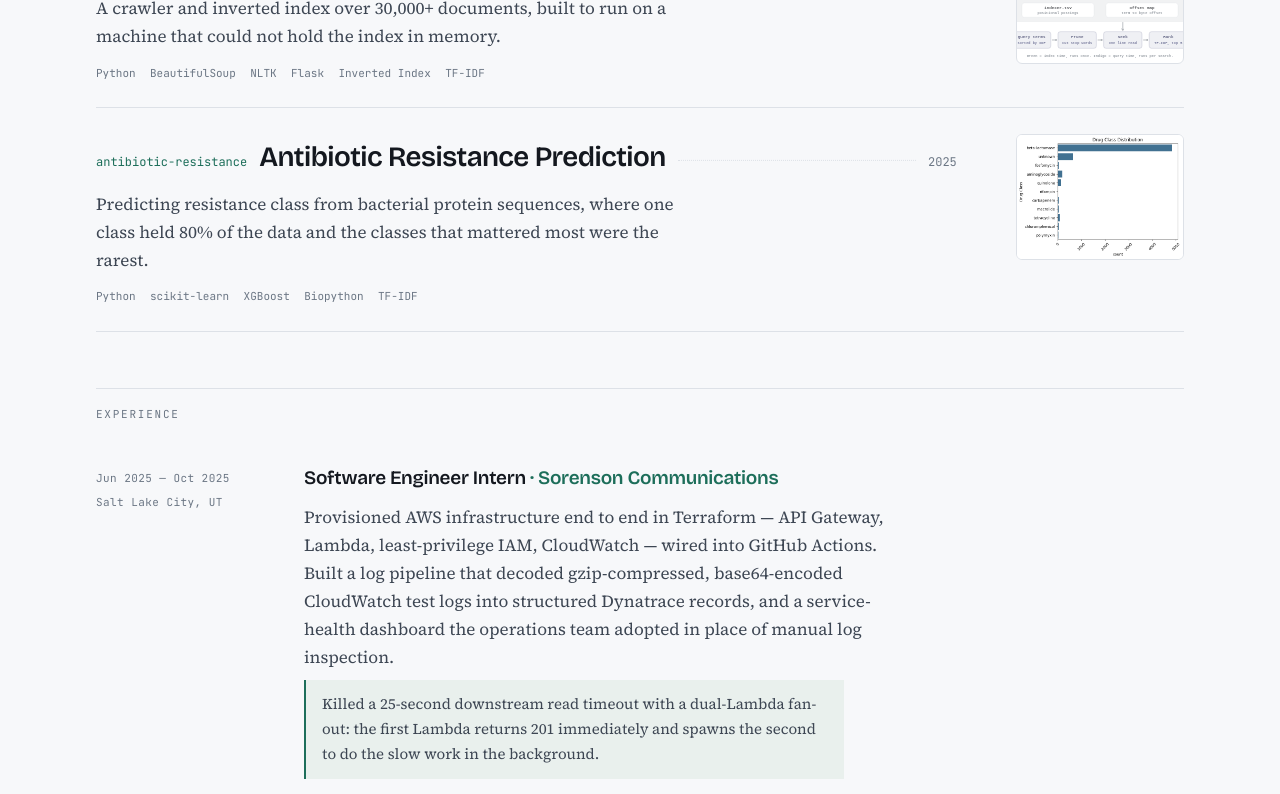
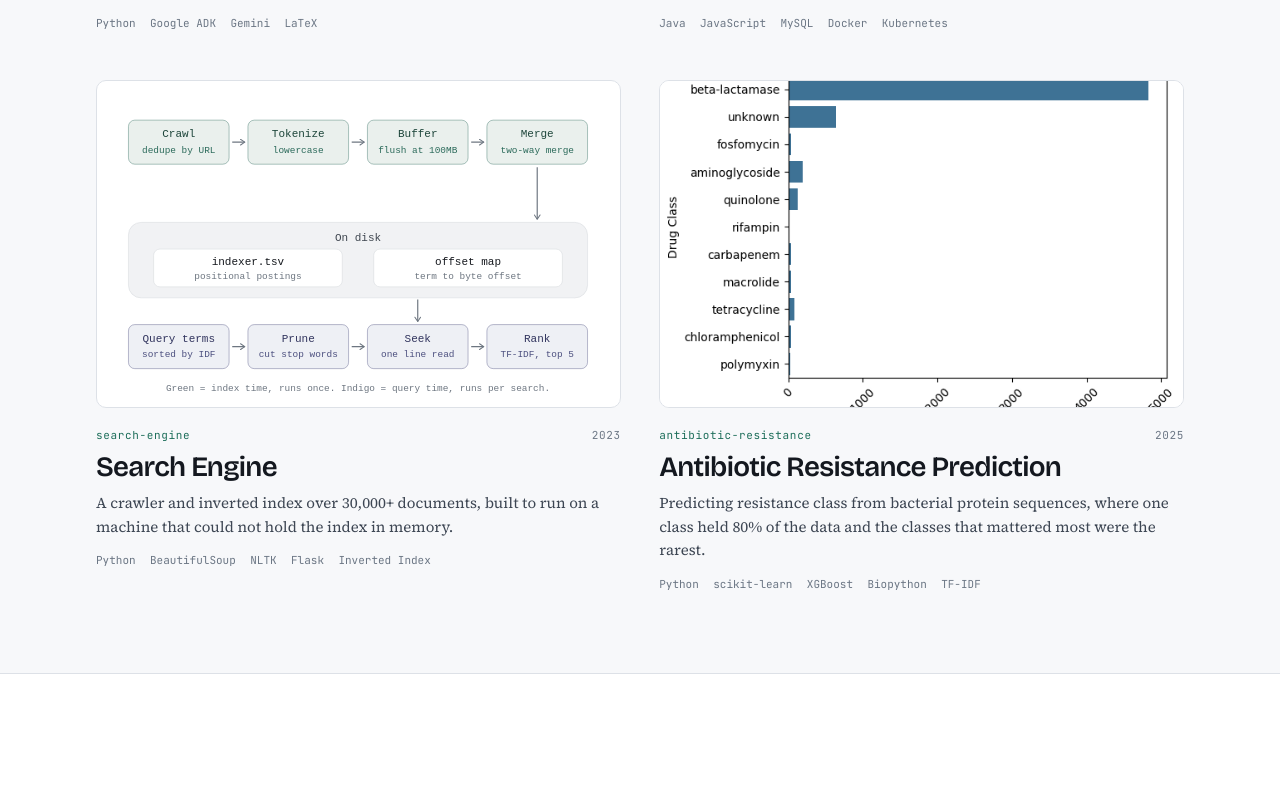
Before and after one commit to YashPathak1446/portfolio, a Next.js app: page / in a window 1280 px wide. Shown: the part 1480-2274 px from the top of the page. Built offline with nearby package versions, Linux system fonts and the light colour scheme.

Commit message:
Added cards for projects on home page and section headers within project pages

```diff
--- a/src/app/globals.css
+++ b/src/app/globals.css
@@ -686,3 +686,98 @@ a { color: inherit; }
   .masthead { gap: 0.75rem; }
   .masthead nav { gap: 0.9rem 1rem; }
 }
+
+html { overflow-x: clip; }
+
+.band {
+  margin-inline: calc(50% - 50vw);
+  padding-inline: calc(50vw - 50%);
+  padding-block: clamp(2.5rem, 6vw, 4.5rem);
+  background: var(--panel);
+  border-block: 1px solid var(--rule);
+  margin-block: clamp(3rem, 7vw, 5rem);
+}
+
+.band .section-rule { border-top: 0; padding-top: 0; margin-top: 0; }
+
+.work-grid {
+  list-style: none;
+  margin: 1.75rem 0 0;
+  padding: 0;
+  display: grid;
+  grid-template-columns: repeat(2, minmax(0, 1fr));
+  gap: clamp(2rem, 4vw, 3rem) clamp(1.5rem, 3vw, 2.5rem);
+}
+
+.card {
+  display: block;
+  text-decoration: none;
+  height: 100%;
+}
+
+.card-media {
+  aspect-ratio: 16 / 10;
+  overflow: hidden;
+  border-radius: 10px;
+  border: 1px solid var(--rule);
+  background: var(--panel);
+}
+
+.card-media img {
+  width: 100%;
+  height: 100%;
+  object-fit: cover;
+  display: block;
+  filter: saturate(0.78);
+  transform: scale(1.001);
+  transition: transform 420ms cubic-bezier(0.2, 0.7, 0.3, 1), filter 300ms ease;
+}
+
+.card:hover .card-media img,
+.card:focus-visible .card-media img {
+  transform: scale(1.045);
+  filter: saturate(1);
+}
+
+.card:hover .card-media { border-color: var(--signal); }
+
+.card-body { padding: 1.1rem 0 0; }
+
+.card-meta {
+  display: flex;
+  align-items: baseline;
+  justify-content: space-between;
+  gap: 1rem;
+  font-family: var(--mono);
+  font-size: 0.6875rem;
+  letter-spacing: 0.06em;
+}
+
+.card-key { color: var(--signal); }
+.card-year { color: var(--muted); }
+
+.card h3 {
+  font-family: var(--display);
+  font-weight: 600;
+  font-size: clamp(1.4rem, 2.4vw, 1.75rem);
+  letter-spacing: -0.025em;
+  margin: 0.5rem 0 0;
+  line-height: 1.1;
+}
+
+.card:hover h3 { color: var(--signal); }
+
+.card p {
+  margin: 0.55rem 0 0;
+  color: var(--ink-soft);
+  font-size: 0.9375rem;
+  line-height: 1.55;
+}
+
+.card .stack { margin-top: 0.85rem; }
+
+.section-rule span { font-size: 0.75rem; letter-spacing: 0.18em; }
+
+@media (max-width: 52rem) {
+  .work-grid { grid-template-columns: minmax(0, 1fr); }
+}
--- a/src/app/page.tsx
+++ b/src/app/page.tsx
@@ -29,31 +29,27 @@ export default function Home() {
         <div className="section-rule">
           <span>Selected work</span>
         </div>
-        <ul className="index">
+        <ul className="work-grid">
           {featured.map((p) => (
             <li className="reveal" key={p.slug}>
-              <a className="entry" href={`/projects/${p.slug}`}>
-                <div className="entry-grid">
-                  <div>
-                    <span className="entry-head">
-                      <span className="entry-key">{p.slug}</span>
-                      <span className="entry-title">{p.title}</span>
-                      <span className="leader" aria-hidden="true" />
-                      <span className="entry-year">{formatYear(p.date)}</span>
-                      <span className="seek" aria-hidden="true">→</span>
-                    </span>
-                    <p className="entry-line">{p.tagline}</p>
-                    <ul className="stack">
-                      {p.stack.map((s) => (
-                        <li key={s}>{s}</li>
-                      ))}
-                    </ul>
+              <a className="card" href={`/projects/${p.slug}`}>
+                {p.cover && (
+                  <div className="card-media">
+                    <img src={p.cover} alt={p.coverAlt ?? ''} loading="lazy" />
                   </div>
-                  {p.cover && (
-                    <div className="thumb">
-                      <img src={p.cover} alt="" loading="lazy" />
-                    </div>
-                  )}
+                )}
+                <div className="card-body">
+                  <span className="card-meta">
+                    <span className="card-key">{p.slug}</span>
+                    <span className="card-year">{formatYear(p.date)}</span>
+                  </span>
+                  <h3>{p.title}</h3>
+                  <p>{p.tagline}</p>
+                  <ul className="stack">
+                    {p.stack.slice(0, 5).map((s) => (
+                      <li key={s}>{s}</li>
+                    ))}
+                  </ul>
                 </div>
               </a>
             </li>
@@ -84,7 +80,7 @@ export default function Home() {
         )}
       </section>
 
-      <section id="experience">
+      <section id="experience" className="band">
         <div className="section-rule" style={{ marginTop: '3.5rem' }}>
           <span>Experience</span>
         </div>
```
